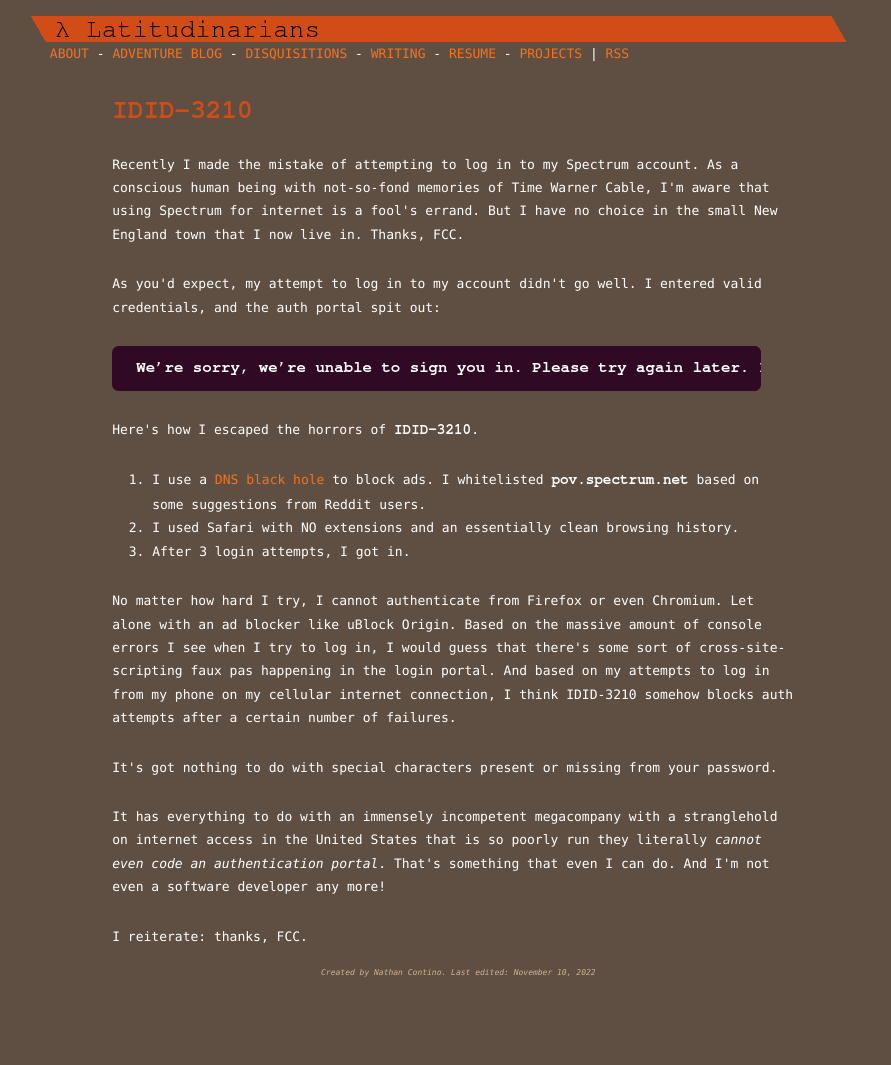
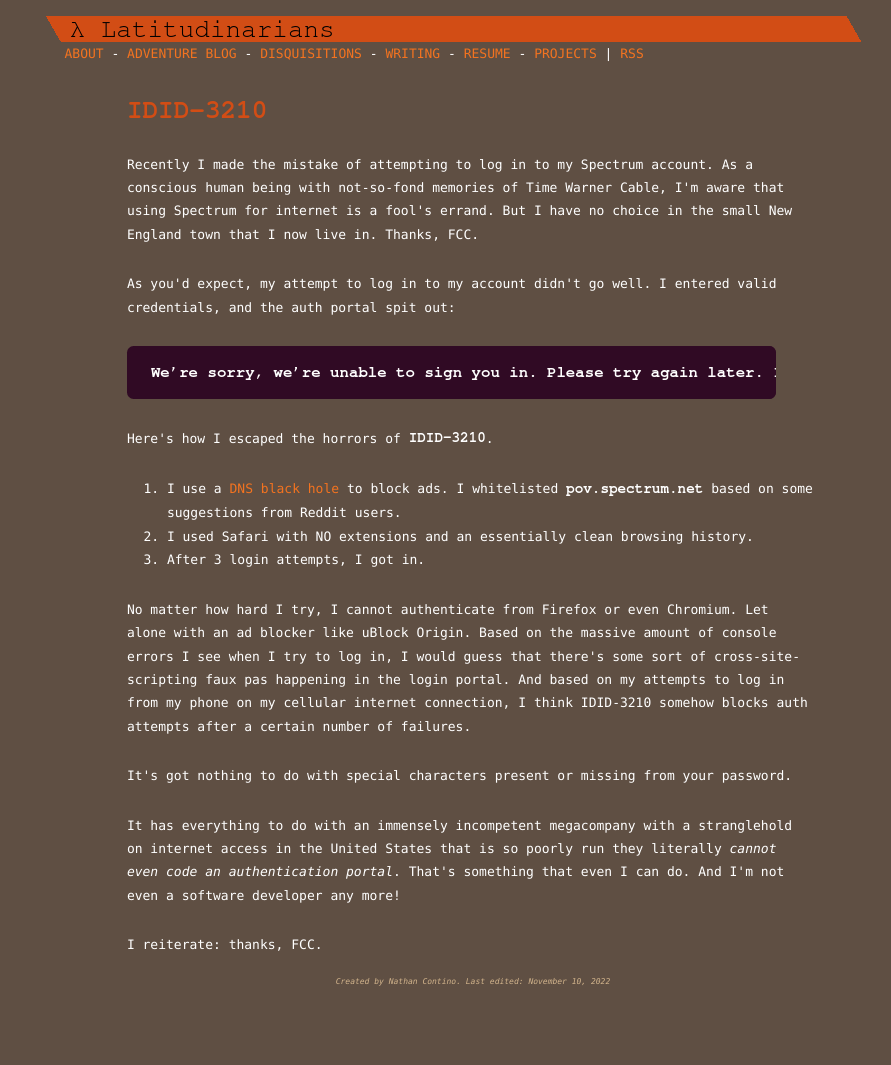
Before and after one commit to nathan-contino/nathan-contino.github.io, a Jekyll site: the page built from _posts/techblog/2022-09-11-idid-3210.markdown, in a window 1280 px wide. Shown: the whole page, without its empty margins (167-1058 px from the left). Built offline with Jekyll 4.4.1, drawn with Linux system fonts in a browser that asks for light colours; after the commit the page ends 1010 px from its top, so only the background shows below that.

Commit message:
code blocks in previews muck up everything

````diff
--- a/_posts/techblog/2022-09-11-idid-3210.markdown
+++ b/_posts/techblog/2022-09-11-idid-3210.markdown
@@ -10,6 +10,8 @@
 I'm aware that using Spectrum for internet is a fool's errand. But I have
 no choice in the small New England town that I now live in. Thanks, FCC.
 
+<!-- readmore -->
+
 As you'd expect, my attempt to log in to my account didn't go well. I
 entered valid credentials, and the auth portal spit out:
 
@@ -18,8 +20,6 @@
 ```
 
 Here's how I escaped the horrors of `IDID-3210`.
-
-<!-- readmore -->
 
 1. I use a [DNS black hole](https://pi-hole.net/) to block ads.
    I whitelisted `pov.spectrum.net` based on some suggestions from Reddit users.
--- a/_stylesheets/lite.css
+++ b/_stylesheets/lite.css
@@ -2,16 +2,9 @@
 @import url(fruity.css);
 
 BODY {
-  font-size: 13pt;
+  font-size:13px;
   color: white;
   background-color: #5f4f43;
-  padding-left: 2em;
-  padding-right: 5%;
-  padding-bottom: 5%;
-}
-
-li {
-  max-width: 90ex;
 }
 
 a {
@@ -39,14 +32,13 @@
   font-family: "FreeMono", "Courier New", monospace;
   font-weight: bold;
   border-radius: 0.5em;
-  padding-top: 10px;
-  padding-bottom: 10px;
+  padding-top: 1em;
+  padding-bottom: 1em;
   white-space: pre;
-  overflow:scroll;
+  overflow: scroll;
 }
 
 div {
-	font-size: 13px;
 	line-height: 1.8em;
 }
 
@@ -59,12 +51,11 @@
 figure {
   width: 120%;
   margin: 0;
-  padding: 0;
-  margin-left: -2em;
+  margin-left: -10%;
+  padding: 1%;
 }
 
 figcaption {
-    font-size: .8em;
   color: #f37320;
   width: 100%;
   display: block;
@@ -261,5 +252,4 @@
 }
 
 nav {
-  font-size: 1em;
 }
--- a/index.html
+++ b/index.html
@@ -7,14 +7,11 @@
 <table width="100%" cellpadding="2%" cellspacing="0" border="0">
 <tr>
   <td>
-    <br>
     <img !important style="width:90%;float:right;margin:0 25px 0 0; border-radius: 50% 20% / 10% 40%" src="https://raw.githubusercontent.com/nathan-contino/images/main/images/nathan_art.png"/>
-      <br>
   </td>
   <td width="50%" valign="top">
 
   <div>
-      <br>
     I'm Nathan Contino.<br>
     Documentarian.<br>
     <a href="https://tanglefootcycles.com/musings/retro-futurism/">Retro-futurist.</a><br>
````
Also changed, not shown: _posts/techblog/2022-11-10-firefox-tab-manager-disable.md (+2 -0 lines). Lines whose indentation alone changed are shown as unchanged.
